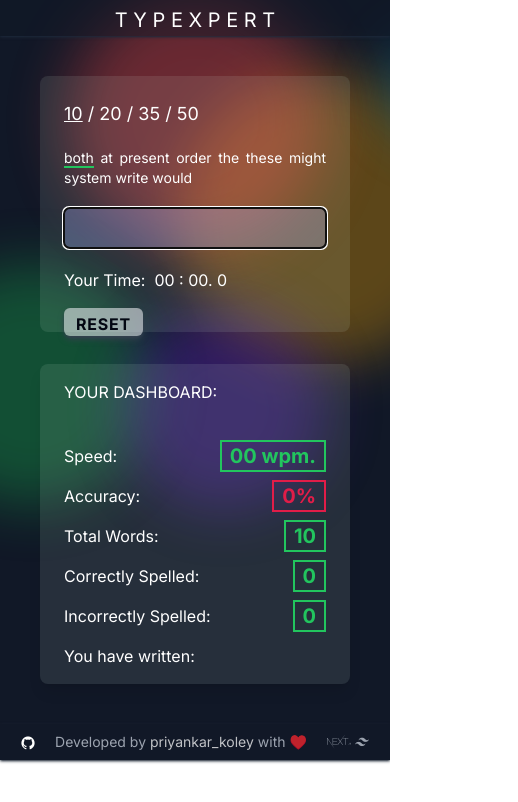
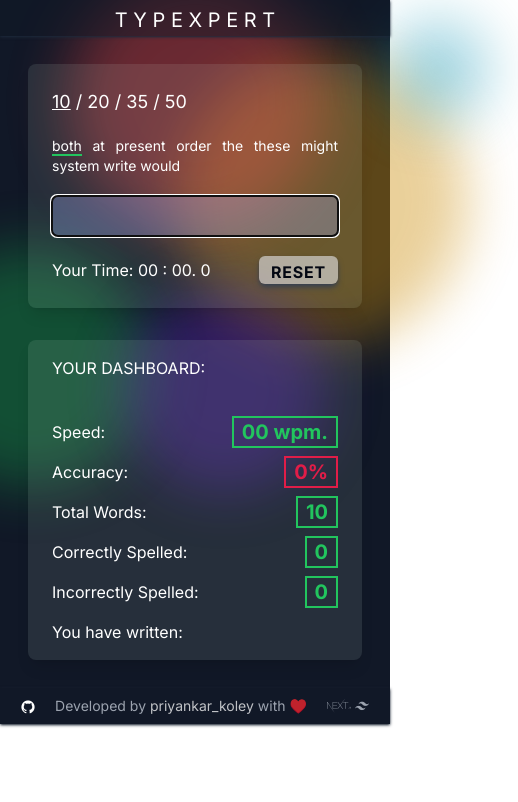
Before and after one commit to priyankarkoley/Typexpert, a Next.js app: page / in a window 390 px wide. Shown: the top 802 px of the page, 518 px wide, since content can reach past the window. Built offline with nearby package versions, Linux system fonts and the light colour scheme.

Commit message:
made a little better responsive

```diff
--- a/src/app/page.tsx
+++ b/src/app/page.tsx
@@ -45,7 +45,7 @@
 
   return (
     <div className="md:h-screen w-full relative flex-col justify-center">
-      <div className="absolute -z-50 bg-fixed bg-gray-900 w-full h-full overflow-hidden">
+      <div className="absolute -z-50 bg-fixed bg-gray-900 w-full h-full">
         <div className="opacity-40 blur-xl rounded-full w-44 h-44 sm:w-64 sm:h-64 absolute top-1/2 -mt-10 left-2/3 -ml-32 animate-circlesm z-10 bg-violet-800"></div>
         <div className="opacity-40 blur-xl rounded-full w-64 h-64 sm:w-96 sm:h-96 absolute top-1/2 -mt-72 left-1/2 -ml-10 animate-circlemd -z-50 bg-yellow-600"></div>
         <div className="opacity-40 blur-xl rounded-full w-52 h-52 sm:w-80 sm:h-80 absolute top-1/2 -mt-80 left-1/3 -ml-32 animate-circlexl z-20 bg-red-500"></div>
@@ -54,8 +54,8 @@
       </div>
       <Navbar />
       <div className="flex justify-center items-center overflow-y-auto">
-        <div className="bg-red-8000 max-w-5xl p-10 sm:inline-block md:flex space-y-8 md:space-y-0 md:space-x-7">
-          <div className="bg-green-100 bg-opacity-10 text-white md:w-3/5 rounded-lg lg:p-4">
+        <div className="bg-red-8000 max-w-5xl p-7 sm:p-10 sm:inline-block md:flex space-y-8 md:space-y-0 md:space-x-7">
+          <div className="bg-green-100 bg-opacity-10 text-white md:w-3/5 rounded-lg lg:p-4 shadow-lg">
             <Main
               wordCount={wordCount}
               setWordCount={setWordCount}
--- a/src/components/Timer.tsx
+++ b/src/components/Timer.tsx
@@ -14,19 +14,16 @@
   status: number;
 }) {
   return (
-    <div className="sm:flex lg:flex md:block h-10">
-      <div className="block md:flex items-center justify-center lg:block w-full h-10">
-        <div className="lg:flex items-center h-10 min-w-fit">
-          Your Time:&nbsp; {/* ${time.h < 10 ? "0" + time.h : time.h} : */}
-          {`
+    <div className="flex h-7 sm:h-10 space-x-2">
+      <div className="flex flex-wrap items-center lg:block w-full">
+          Your Time:&nbsp;
+          <div>{`
           ${time.h == 0 ? "" : (time.h < 10 ? "0" + time.h : time.h) + ":"}
 					${time.m < 10 ? "0" + time.m : time.m} :
 					${time.s < 10 ? "0" + time.s : time.s}.
 					${time.ms < 10 ? time.ms : time.ms}
-				`}
-        </div>
+				`}</div>
       </div>
-      <div className="block md:flex items-center justify-center lg:block min-w-fit">
 
         <button
           className="disabled:bg-stone-500 text-gray-950 font-bold tracking-wider h-full bg-gray-200 bg-opacity-60 shadow-md hover:shadow-gray-900 shadow-gray-700 hover:bg-opacity-100 pt-1 px-3 rounded-md"
@@ -37,7 +34,6 @@
           RESET
         </button>
       </div>
-    </div>
   );
 }
 
```
